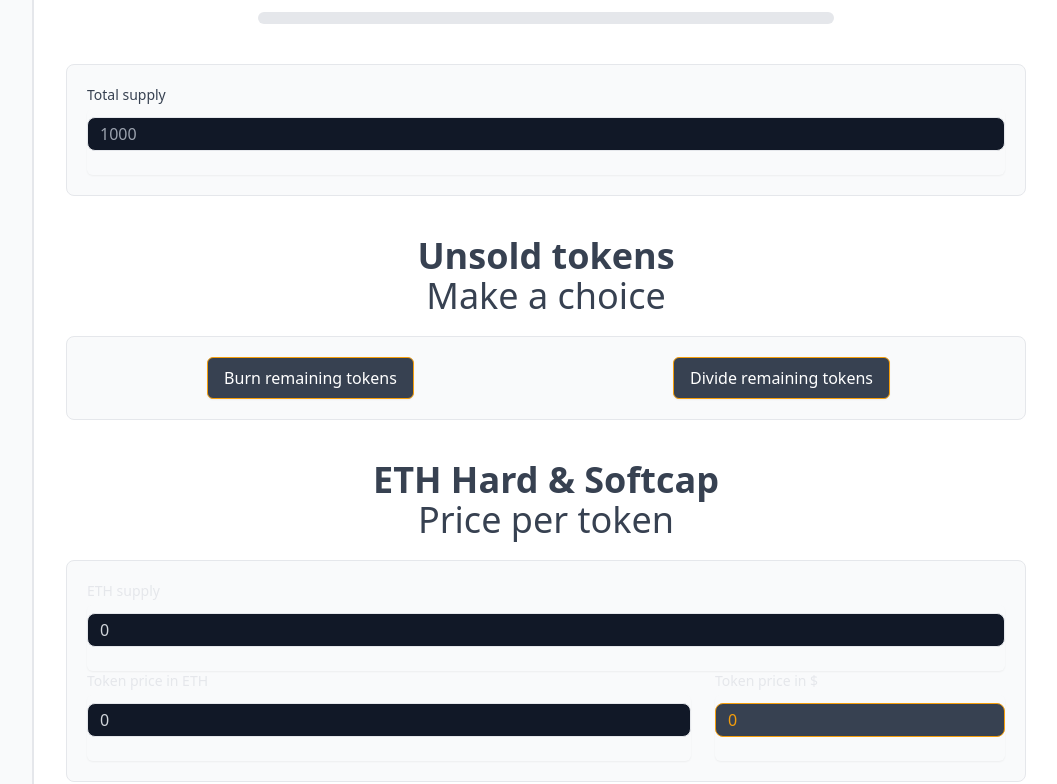
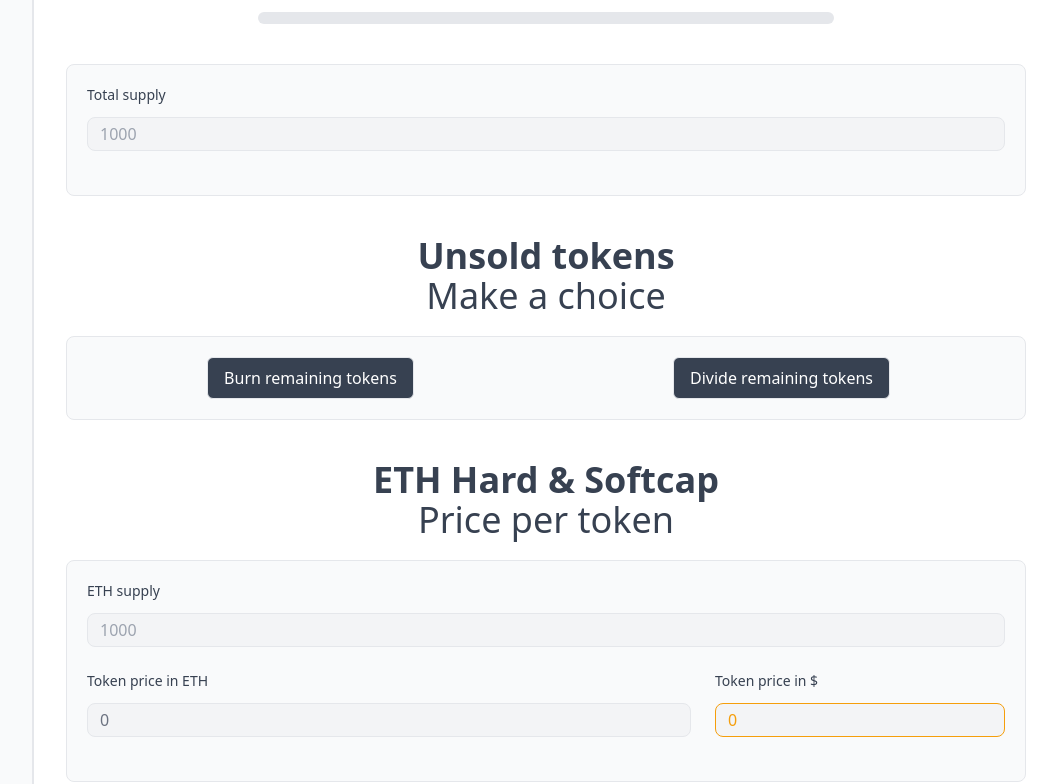
Before and after one commit to zhichoth/Platform_Frontend, a Vue app: page /presale/create in a window 1280 px wide. Shown: the part 518-1302 px from the top of the page, without its empty margins (222-1279 px from the left). Built offline with nearby package versions, Linux system fonts and the light colour scheme.

Commit message:
presale wip

```diff
--- a/package.json
+++ b/package.json
@@ -14,7 +14,10 @@
     "bignumber.js": "^9.0.1",
     "chart.js": "^2.9.4",
     "core-js": "^3.6.5",
+    "dns": "^0.2.2",
     "dotenv-webpack": "^6.0.0",
+    "http2": "^3.3.7",
+    "kraken-api": "^1.0.1",
     "lottie-web": "^5.7.5",
     "metamask-extension-provider": "^2.0.0",
     "node": "^15.4.0",
--- a/src/views/cp/Presale.vue
+++ b/src/views/cp/Presale.vue
@@ -66,8 +66,8 @@
                       <label :for="totalSupply" class="block text-left text-sm font-medium text-gray-700 dark:text-gray-200">
                         Total supply
                       </label>
-                      <div class="mt-1 flex rounded-md shadow-sm">
-                        <input type="number" v-model="totalSupply" placeholder="1000" class="w-full mt-2 mb-6 px-3 py-1 border rounded-lg text-gray-300 focus:text-yellow-500 focus:outline-none focus:border-yellow-500 bg-gray-900">
+                      <div class="mt-1 flex rounded-md">
+                        <input type="number" v-model="totalSupply" placeholder="1000" class="w-full mt-2 mb-6 px-3 py-1 border rounded-lg text-gray-500 dark:text-gray-300 focus:text-yellow-500 focus:outline-none focus:border-yellow-500 bg-gray-100 dark:bg-gray-700">
                       </div>
                     </div>
                   </div>
@@ -76,34 +76,34 @@
                       <label :for="preSaleTotal" class="block text-left text-sm font-medium text-gray-700 dark:text-gray-200">
                         Presale allocation
                       </label>
-                      <div class="mt-1 flex rounded-md shadow-sm">
-                        <input type="number" v-model="preSaleTotal" class="w-full mt-2 mb-6 px-3 py-1 border rounded-lg text-gray-300 focus:text-yellow-500 focus:outline-none focus:border-yellow-500 bg-gray-900">
+                      <div class="mt-1 flex rounded-md">
+                        <input type="number" v-model="preSaleTotal" class="w-full mt-2 mb-6 px-3 py-1 border rounded-lg text-gray-500 dark:text-gray-300 focus:text-yellow-500 focus:outline-none focus:border-yellow-500 bg-gray-100 dark:bg-gray-700">
                       </div>
                     </div>
                     <div class="col-span-1">
                       <label :for="preSalePercentage" class="block text-left text-sm font-medium text-gray-700 dark:text-gray-200">
                         Presale allocation in %
                       </label>
-                      <div class="mt-1 flex rounded-md shadow-sm">
-                        <input type="text" v-model="preSalePercentage" readonly class="w-full mt-2 mb-6 px-3 py-1 border border-yellow-500 rounded-lg text-yellow-500 bg-gray-700">
+                      <div class="mt-1 flex rounded-md">
+                        <input type="text" v-model="preSalePercentage" readonly class="w-full mt-2 mb-6 px-3 py-1 border border-yellow-500 rounded-lg text-yellow-500 bg-gray-200 dark:bg-gray-700">
                       </div>
                     </div>
                   </div>
                   <div v-if="totalSupply > 0" class="grid grid-cols-3 gap-6">
                     <div class="col-span-2">
-                      <label :for="liquidityTotal" class="block text-left text-sm font-medium text-gray-700 dark:text-gray-2000">
+                      <label :for="liquidityTotal" class="block text-left text-sm font-medium text-gray-700 dark:text-gray-200">
                         Liquidity allocation
                       </label>
-                      <div class="mt-1 flex rounded-md shadow-sm">
-                        <input type="number" v-model="liquidityTotal" class="w-full mt-2 mb-6 px-3 py-1 border rounded-lg text-gray-300 focus:text-yellow-500 focus:outline-none focus:border-yellow-500 bg-gray-900">
+                      <div class="mt-1 flex rounded-md">
+                        <input type="number" v-model="liquidityTotal" class="w-full mt-2 mb-6 px-3 py-1 border rounded-lg text-gray-500 dark:text-gray-300 focus:text-yellow-500 focus:outline-none focus:border-yellow-500 bg-gray-100 dark:bg-gray-700">
                       </div>
                     </div>
                     <div class="col-span-1">
                       <label :for="liquidityPercentage" class="block text-left text-sm font-medium text-gray-700 dark:text-gray-200">
                         Liquidity allocation in %
                       </label>
-                      <div class="mt-1 flex rounded-md shadow-sm">
-                        <input type="text" v-model="liquidityPercentage" readonly class="w-full mt-2 mb-6 px-3 py-1 border border-yellow-500 rounded-lg text-yellow-500 bg-gray-700">
+                      <div class="mt-1 flex rounded-md">
+                        <input type="text" v-model="liquidityPercentage" readonly class="w-full mt-2 mb-6 px-3 py-1 border border-yellow-500 rounded-lg text-yellow-500 bg-gray-200 dark:bg-gray-700">
                       </div>
                     </div>
                   </div>
@@ -115,24 +115,24 @@
                       <label class="block text-left text-sm font-medium text-gray-700 dark:text-gray-200">
                         Name allocation
                       </label>
-                      <div class="mt-1 flex rounded-md shadow-sm">
-                        <input type="text" v-model="allocation.name" class="w-full mt-2 mb-6 px-3 py-1 border rounded-lg text-gray-300 focus:text-yellow-500 focus:outline-none focus:border-yellow-500 bg-gray-900">
+                      <div class="mt-1 flex rounded-md">
+                        <input type="text" v-model="allocation.name" class="w-full mt-2 mb-6 px-3 py-1 border rounded-lg text-gray-500 dark:text-gray-300 focus:text-yellow-500 focus:outline-none focus:border-yellow-500 bg-gray-100 dark:bg-gray-700">
                       </div>
                     </div>
                     <div class="col-span-1">
                       <label class="block text-left text-sm font-medium text-gray-700 dark:text-gray-200">
                         Amount
                       </label>
-                      <div class="mt-1 flex rounded-md shadow-sm">
-                        <input type="number" v-model="allocation.amount" class="w-full mt-2 mb-6 px-3 py-1 border rounded-lg text-gray-300 focus:text-yellow-500 focus:outline-none focus:border-yellow-500 bg-gray-900">
+                      <div class="mt-1 flex rounded-md">
+                        <input type="number" v-model="allocation.amount" class="w-full mt-2 mb-6 px-3 py-1 border rounded-lg text-gray-500 dark:text-gray-300 focus:text-yellow-500 focus:outline-none focus:border-yellow-500 bg-gray-100 dark:bg-gray-700">
                       </div>
                     </div>
                     <div class="col-span-1">
                       <label class="block text-left text-sm font-medium text-gray-700 dark:text-gray-200">
                         Allocation in %
                       </label>
-                      <div class="mt-1 flex rounded-md shadow-sm">
-                        <input type="text" v-model="allocation.percentage" readonly class="w-full mt-2 mb-6 px-3 py-1 border border-yellow-500 rounded-lg text-yellow-500 bg-gray-700">
+                      <div class="mt-1 flex rounded-md">
+                        <input type="text" v-model="allocation.percentage" readonly class="w-full mt-2 mb-6 px-3 py-1 border border-yellow-500 rounded-lg text-yellow-500 bg-gray-200 dark:bg-gray-700">
                       </div>
                     </div>
                   </div>
@@ -147,7 +147,7 @@
                        v-on:click="addAllocation"
                        v-if="showAddAllocationButton"
                        type="button"
-                       class="inline-flex items-center px-4 py-2 border border-transparent shadow-sm text-base font-medium rounded-md text-white bg-yellow-600 hover:bg-yellow-500 focus:outline-none focus:ring-2 focus:ring-offset-2 focus:ring-yellow-500">
+                       class="inline-flex items-center px-4 py-2 border border-transparent text-base font-medium rounded-md text-white bg-yellow-600 hover:bg-yellow-500 focus:outline-none focus:ring-2 focus:ring-offset-2 focus:ring-yellow-500">
                         <svg class="h-5 w-5" xmlns="http://www.w3.org/2000/svg" viewBox="0 0 20 20" fill="currentColor" aria-hidden="true">
                           <path fill-rule="evenodd" d="M10 5a1 1 0 011 1v3h3a1 1 0 110 2h-3v3a1 1 0 11-2 0v-3H6a1 1 0 110-2h3V6a1 1 0 011-1z" clip-rule="evenodd" />
                         </svg>
@@ -172,12 +172,18 @@
                 <div class="dark:bg-gray-800 bg-gray-50 px-5 py-5 rounded-lg  border border-gray-200">
                   <div class="grid grid-cols-2 gap-6">
                     <div class="col-span-1 text-center">
-                      <button type="button" class="inline-flex items-center px-4 py-2 border border-yellow-500 shadow-sm text-base font-medium rounded-md text-white bg-gray-700 hover:bg-yellow-600 focus:outline-none focus:ring-2 focus:ring-offset-2 focus:ring-yellow-500">
+                      <button type="button" v-on:click="setBurnTokens" v-if="!burnTokens" class="inline-flex items-center px-4 py-2 border text-base font-medium rounded-md text-white bg-gray-700 hover:bg-yellow-600 focus:outline-none focus:ring-2 focus:ring-offset-2 focus:ring-yellow-500">
+                        Burn remaining tokens
+                      </button>
+                      <button type="button" v-on:click="setBurnTokens" v-else class="inline-flex items-center px-4 py-2 border text-base font-medium rounded-md text-white bg-yellow-600 hover:bg-yellow-900 focus:outline-none focus:ring-2 focus:ring-offset-2 focus:ring-yellow-500">
                         Burn remaining tokens
                       </button>
                     </div>
                     <div class="col-span-1 text-center">
-                      <button type="button" class="inline-flex items-center px-4 py-2 border border-yellow-500 shadow-sm text-base font-medium rounded-md text-white bg-gray-700 hover:bg-yellow-600 focus:outline-none focus:ring-2 focus:ring-offset-2 focus:ring-yellow-500">
+                      <button type="button" v-on:click="setDivideTokens" v-if="!divideTokens" class="inline-flex items-center px-4 py-2 border text-base font-medium rounded-md text-white bg-gray-700 hover:bg-yellow-600 focus:outline-none focus:ring-2 focus:ring-offset-2 focus:ring-yellow-500">
+                        Divide remaining tokens
+                      </button>
+                      <button type="button" v-on:click="setDivideTokens" v-else class="inline-flex items-center px-4 py-2 border text-base font-medium rounded-md text-white bg-yellow-600 hover:bg-yellow-900 focus:outline-none focus:ring-2 focus:ring-offset-2 focus:ring-yellow-500">
                         Divide remaining tokens
                       </button>
                     </div>
@@ -199,29 +205,29 @@
                 <div class="dark:bg-gray-800 bg-gray-50 px-5 py-5 rounded-lg  border border-gray-200">
                   <div class="grid grid-cols-1 gap-6">
                     <div class="col-span-1">
-                      <label :for="ETHSupply" class="block text-left text-sm font-medium text-gray-200">
+                      <label :for="totalSupply" class="block text-left text-sm font-medium text-gray-700 dark:text-gray-200">
                         ETH supply
                       </label>
-                      <div class="mt-1 flex rounded-md shadow-sm">
-                        <input type="number" v-model="ETHSupply" placeholder="1000" class="w-full mt-2 mb-6 px-3 py-1 border rounded-lg text-gray-300 focus:text-yellow-500 focus:outline-none focus:border-yellow-500 bg-gray-900">
+                      <div class="mt-1 flex rounded-md">
+                        <input type="number" v-model="totalSupply" readonly placeholder="1000" class="w-full mt-2 mb-6 px-3 py-1 border rounded-lg text-gray-500 dark:text-gray-300 focus:text-yellow-500 focus:outline-none focus:border-yellow-500 bg-gray-100 dark:bg-gray-700">
                       </div>
                     </div>
                   </div>
                   <div class="grid grid-cols-3 gap-6">
                     <div class="col-span-2">
-                      <label :for="tokenPriceETH" class="block text-left text-sm font-medium text-gray-200">
+                      <label :for="tokenPriceETH" class="block text-left text-sm font-medium text-gray-700 dark:text-gray-200">
                         Token price in ETH
                       </label>
-                      <div class="mt-1 flex rounded-md shadow-sm">
-                        <input type="number" v-model="tokenPriceETH" class="w-full mt-2 mb-6 px-3 py-1 border rounded-lg text-gray-300 focus:text-yellow-500 focus:outline-none focus:border-yellow-500 bg-gray-900">
+                      <div class="mt-1 flex rounded-md">
+                        <input type="number" v-model="tokenPriceETH" class="w-full mt-2 mb-6 px-3 py-1 border rounded-lg text-gray-500 dark:text-gray-300 focus:text-yellow-500 focus:outline-none focus:border-yellow-500 bg-gray-100 dark:bg-gray-700">
                       </div>
                     </div>
                     <div class="col-span-1">
-                      <label :for="tokenPriceDollar" class="block text-left text-sm font-medium text-gray-200">
+                      <label :for="tokenPriceDollar" class="block text-left text-sm font-medium text-gray-700 dark:text-gray-200">
                         Token price in $
                       </label>
-                      <div class="mt-1 flex rounded-md shadow-sm">
-                        <input type="text" v-model="tokenPriceDollar" readonly class="w-full mt-2 mb-6 px-3 py-1 border border-yellow-500 rounded-lg text-yellow-500 bg-gray-700">
+                      <div class="mt-1 flex rounded-md">
+                        <input type="text" v-model="tokenPriceDollar" readonly class="w-full mt-2 mb-6 px-3 py-1 border border-yellow-500 rounded-lg text-yellow-500 bg-gray-100 dark:bg-gray-700">
                       </div>
                     </div>
                   </div>
@@ -235,6 +241,8 @@
 </template>
 
 <script>
+import axios from 'axios'
+
 import Search from '@/components/search/Form.search'
 import Profile from '@/components/Profile'
 import AlertModal from '@/components/modals/Alert.modals'
@@ -272,6 +280,8 @@ export default {
     allocations: [],
     allocationsPercentage: null,
     showAddAllocationButton: true,
+    divideTokens: false,
+    burnTokens: false,
     ETHSupply: 0,
     tokenPriceETH: 0,
     tokenPriceDollar: 0,
@@ -302,6 +312,14 @@ export default {
     // Emit from TokenAddress Component
     nextStep: function (tokenAddress, currentStep) {
       this.tokenAddress = tokenAddress;
+    },
+    setBurnTokens: function () {
+      this.burnTokens = !this.burnTokens;
+      this.divideTokens = false;
+    },
+    setDivideTokens: function () {
+      this.divideTokens = !this.divideTokens;
+      this.burnTokens = false;
     }
   },
   watch: {
@@ -350,8 +368,17 @@ export default {
       deep: true
     },
     allocationsPercentage: {
-      handler() {
+      handler: function () {
         this.progression = this.preSalePercentage + this.liquidityPercentage + this.allocationsPercentage;
+      }
+    },
+    tokenPriceETH: {
+      handler: async function () {
+        if (this.tokenPriceETH > 0) {
+          await axios.get(process.env.VUE_APP_KRAKEN_API).then(response => {
+            this.tokenPriceDollar = (this.tokenPriceETH * Number(response.data.result.XETHZUSD.c[0]));
+          });
+        }
       }
     }
   }
```
Also changed, not shown: src/components/presale/TokenAddress.vue (+4 -4 lines), 1 other file (tests, documents, lock files or other folders).
